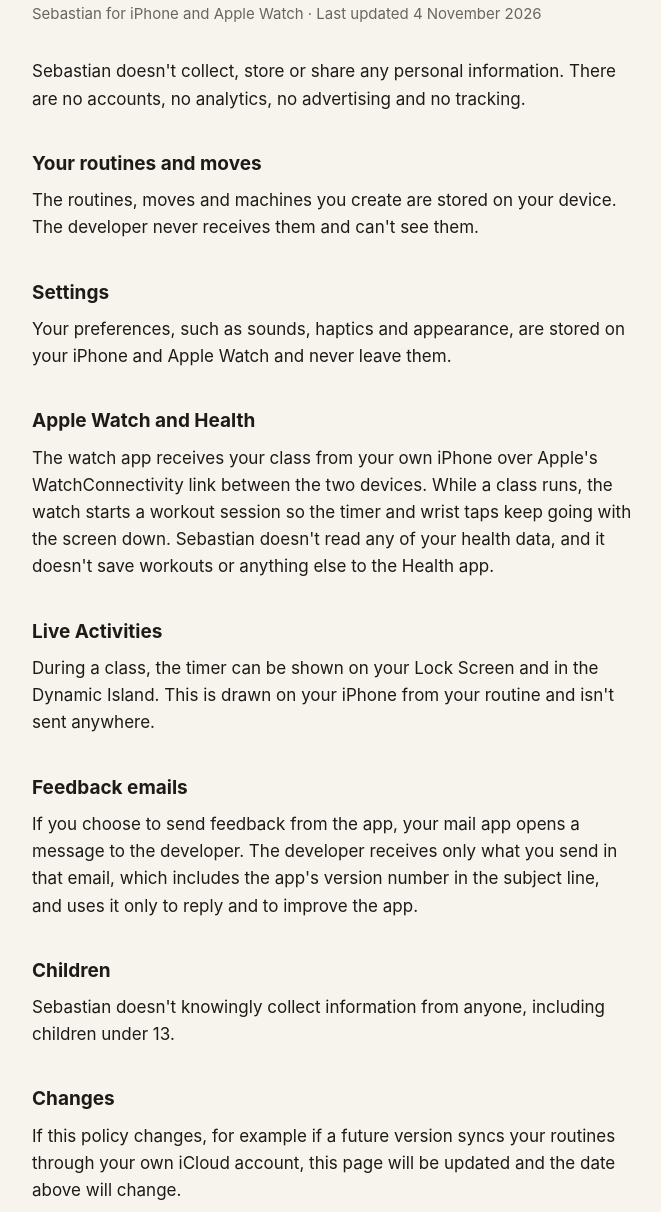
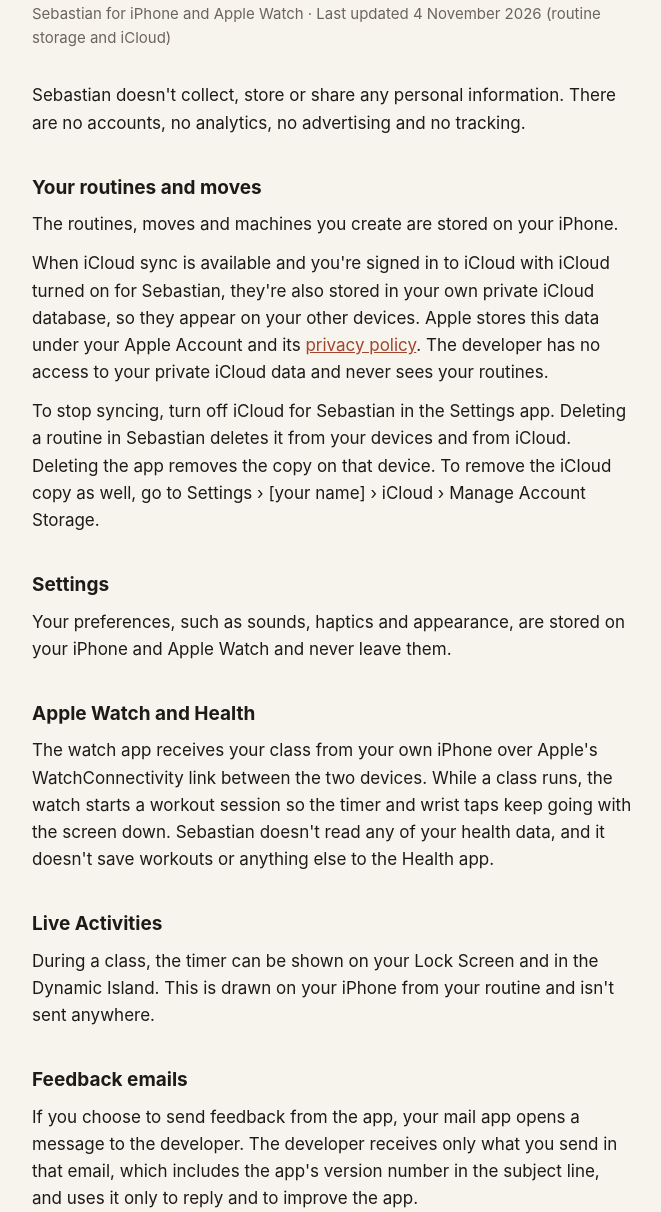
Before and after one commit to testeven152/sebastian-app, a plain HTML site: page privacy/index.html in a window 1280 px wide. Shown: the part 88-1300 px from the top of the page, without its empty margins (308-969 px from the left). Drawn offline with Linux system fonts and the light colour scheme.

Commit message:
Describe where routines are stored, including private iCloud sync
Co-Authored-By: Claude Opus 5.5 <noreply@anthropic.com>

```diff
--- a/privacy/index.html
+++ b/privacy/index.html
@@ -3,12 +3,14 @@
 <title>Sebastian Privacy Policy</title><link rel="stylesheet" href="../style.css"></head>
 <body><main>
 <h1>Privacy policy</h1>
-<p class="meta">Sebastian for iPhone and Apple Watch · Last updated 4 November 2026</p>
+<p class="meta">Sebastian for iPhone and Apple Watch · Last updated 4 November 2026 (routine storage and iCloud)</p>
 
 <p>Sebastian doesn't collect, store or share any personal information. There are no accounts, no analytics, no advertising and no tracking.</p>
 
 <h2>Your routines and moves</h2>
-<p>The routines, moves and machines you create are stored on your device. The developer never receives them and can't see them.</p>
+<p>The routines, moves and machines you create are stored on your iPhone.</p>
+<p>When iCloud sync is available and you're signed in to iCloud with iCloud turned on for Sebastian, they're also stored in your own private iCloud database, so they appear on your other devices. Apple stores this data under your Apple Account and its <a href="https://www.apple.com/legal/privacy/">privacy policy</a>. The developer has no access to your private iCloud data and never sees your routines.</p>
+<p>To stop syncing, turn off iCloud for Sebastian in the Settings app. Deleting a routine in Sebastian deletes it from your devices and from iCloud. Deleting the app removes the copy on that device. To remove the iCloud copy as well, go to Settings › [your name] › iCloud › Manage Account Storage.</p>
 
 <h2>Settings</h2>
 <p>Your preferences, such as sounds, haptics and appearance, are stored on your iPhone and Apple Watch and never leave them.</p>
@@ -26,7 +28,7 @@
 <p>Sebastian doesn't knowingly collect information from anyone, including children under 13.</p>
 
 <h2>Changes</h2>
-<p>If this policy changes, for example if a future version syncs your routines through your own iCloud account, this page will be updated and the date above will change.</p>
+<p>If this policy changes, this page will be updated and the date above will change.</p>
 
 <h2>Contact</h2>
 <p>Questions about privacy? See the <a href="../support/">support page</a>.</p>
```
Also changed, not shown: support/index.html (+1 -1 lines).
